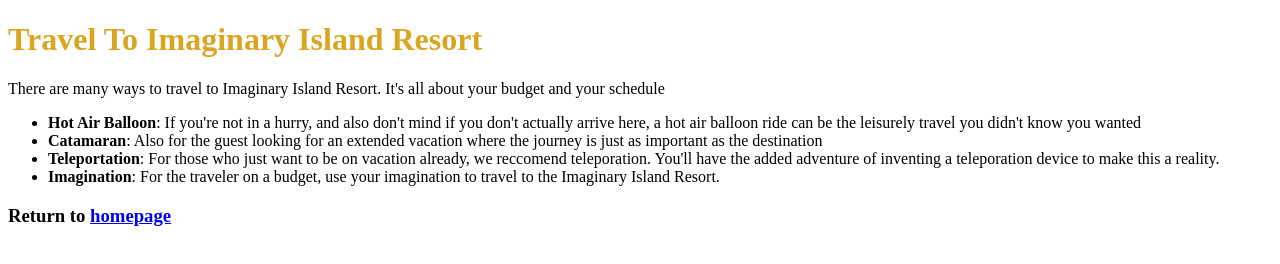
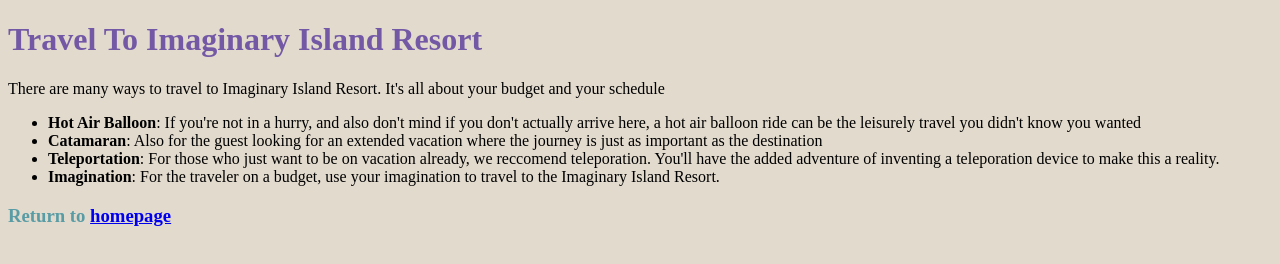
Before and after one commit to HR-Williams/island-resort-webpage, a plain HTML site: page travel.html in a window 1280 px wide. Drawn offline with Linux system fonts and the light colour scheme.

Commit message:
Add styles to h1, h3, p, and body to fit relaxing theme.
Co-authored-by: HR Williams <halrubinwilliams@gmail.com>

```diff
--- a/css/styles.css
+++ b/css/styles.css
@@ -1,3 +1,15 @@
 h1 {
-  color: goldenrod
+  color: rgb(115, 88, 165)
 }
+
+h3 {
+  color: rgb(88, 156, 165)
+}
+
+p {
+  font-family: serif
+}
+
+body {
+  background-color: rgb(226, 218, 205);
+}
```
